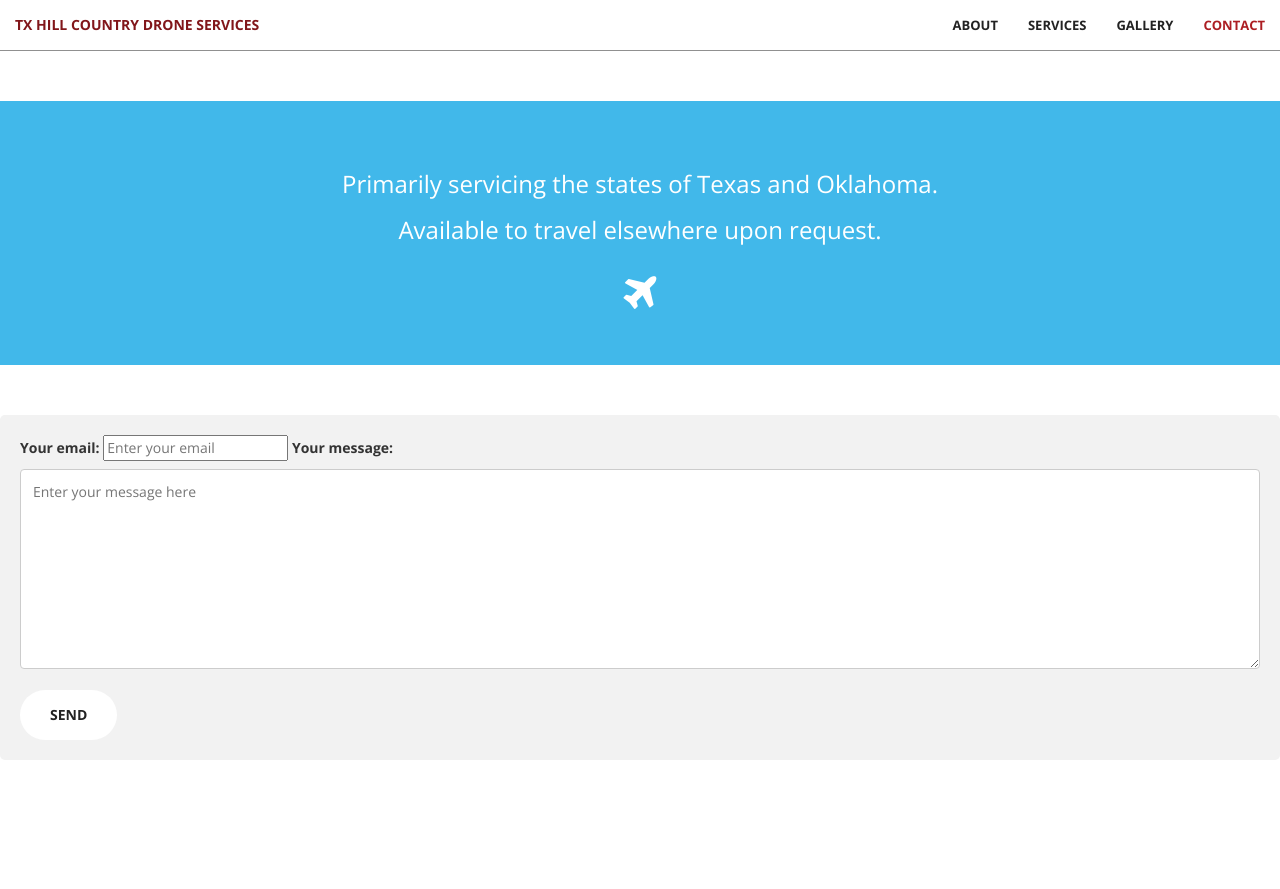
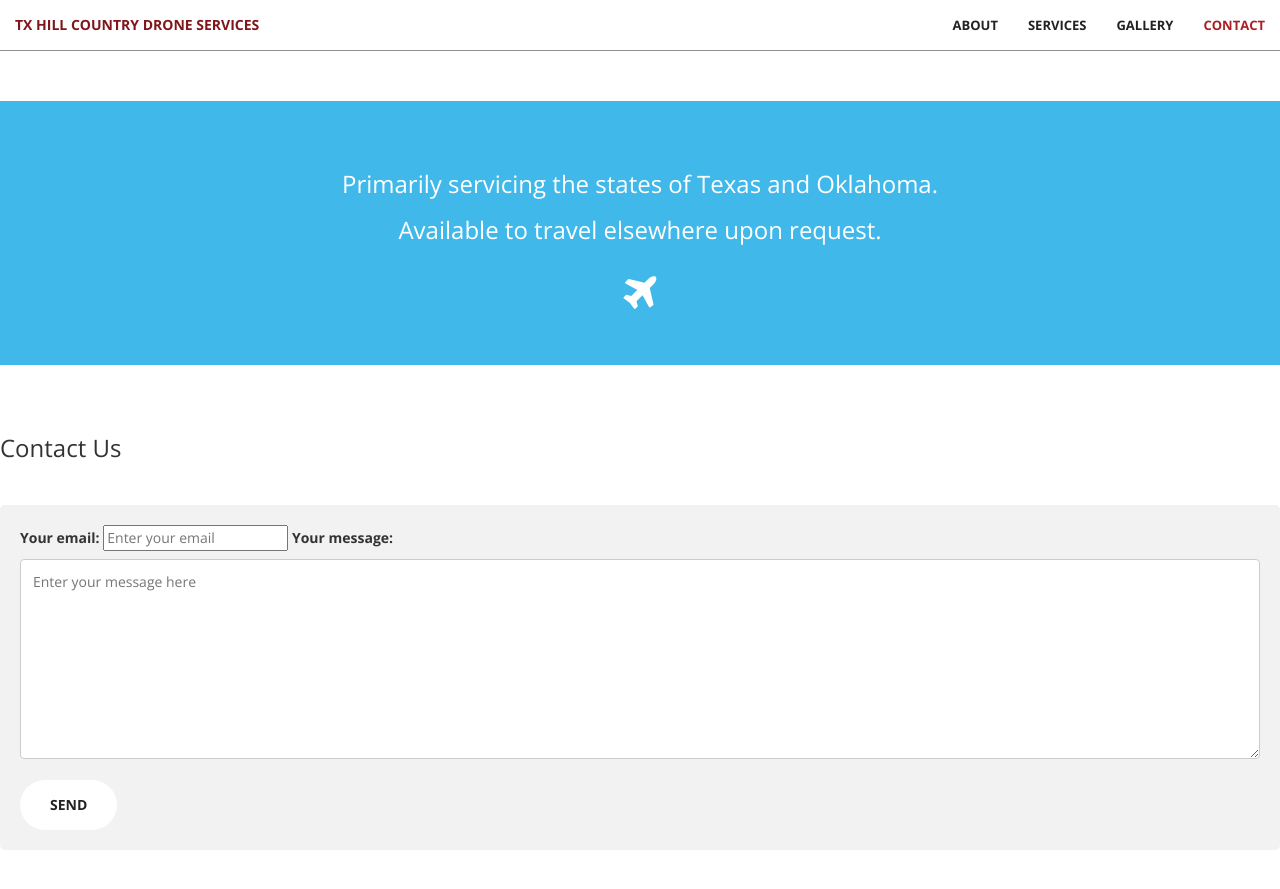
Before and after one commit to thcdroneservices/thcdroneservices.github.io, a Jekyll site: the page built from index.html, in a window 1280 px wide and 900 px high, scrolled down 4154 px. Shown: the top 889 px of the window. Built offline with Jekyll 4.4.1, drawn with Linux system fonts in a browser that asks for light colours; before the commit the page ends 4964 px from its top, so only the background shows below that.

Commit message:
update CF

```diff
--- a/_includes/contact-form.html
+++ b/_includes/contact-form.html
@@ -1,5 +1,7 @@
 <aside>
      <div class="contact-form" class="bg-primary">
+        <h3>Contact Us</h3>
+        <hr class="light">
         <div class="contact-form-form">
             <form action="https://formspree.io/f/xvgpgyee" method="POST">
 
```
